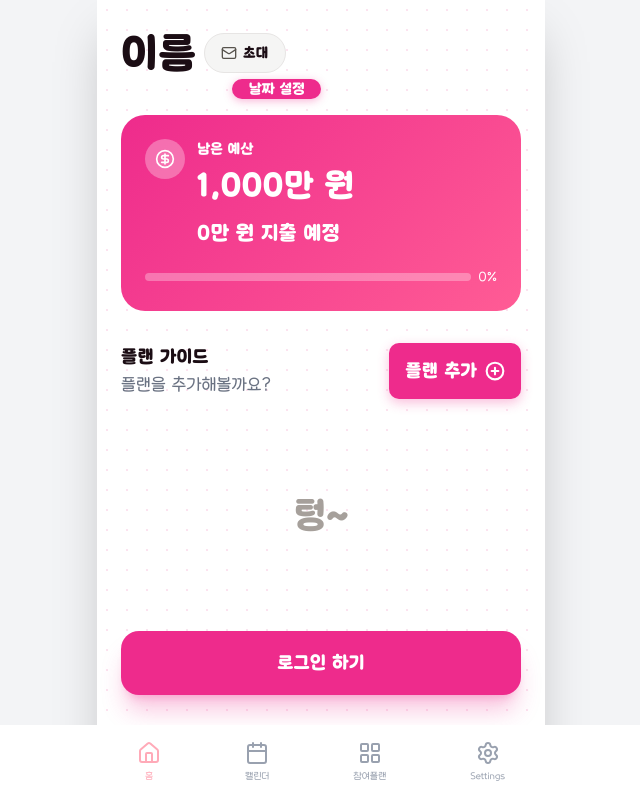
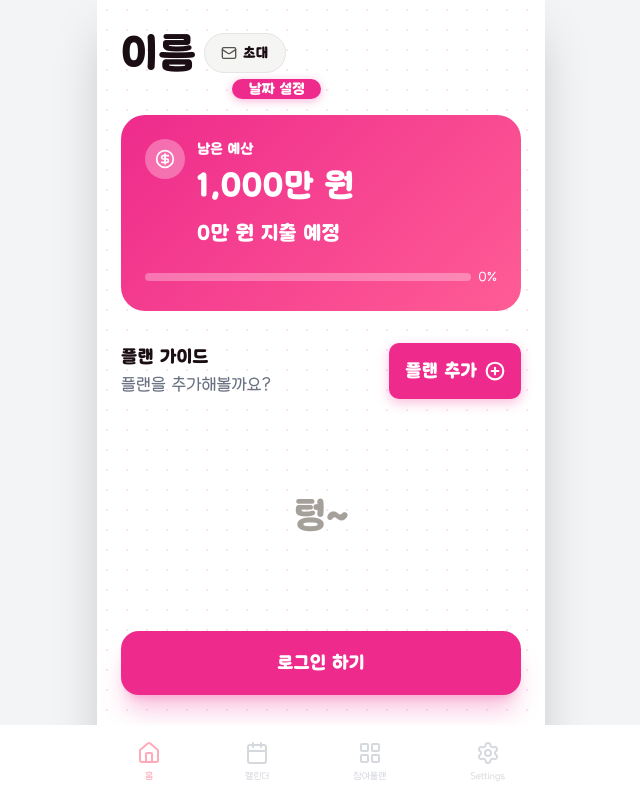
Before and after one commit to Junnnnnnnnnnn/wedding-plant, a Next.js app: page /main in a window 1280 px wide. Shown: the whole page, without its empty margins (319-959 px from the left). Built offline with nearby package versions, Linux system fonts and the light colour scheme.

Commit message:
feat: enhance AddPlanPage to support room-specific planning by adding roomId handling, improve BottomTabBar to restrict navigation based on login status, and update MainPage to conditionally render add plan button based on user permissions

```diff
--- a/app/add-plen/page.tsx
+++ b/app/add-plen/page.tsx
@@ -60,6 +60,12 @@ function AddPlanPageContent() {
     const parsed = Number(idParam);
     return Number.isNaN(parsed) ? null : parsed;
   }, [searchParams]);
+  const roomIdParam = searchParams.get("roomId");
+  const roomId = useMemo(() => {
+    if (!roomIdParam?.trim()) return null;
+    const n = Number(roomIdParam.trim());
+    return Number.isNaN(n) ? null : n;
+  }, [roomIdParam]);
 
   const [inputValue, setInputValue] = useState("");
   const [searchResults, setSearchResults] = useState<
@@ -1340,6 +1346,9 @@ function AddPlanPageContent() {
                   if (!isDateUndecided) {
                     body.startDate = formatDate(selectedDate);
                   }
+                  if (!editId && roomId != null) {
+                    body.roomId = roomId;
+                  }
 
                   setIsSaving(true);
                   try {
--- a/app/components/BottomTabBar.tsx
+++ b/app/components/BottomTabBar.tsx
@@ -2,6 +2,7 @@
 
 import { Home, Calendar, LayoutGrid, Settings } from "lucide-react";
 import { usePathname, useRouter } from "next/navigation";
+import { getToken } from "@/lib/api";
 
 export type TabType = "home" | "calendar" | "rooms" | "settings";
 
@@ -42,6 +43,7 @@ export default function BottomTabBar({
   const pathname = usePathname();
   const router = useRouter();
   const resolvedActiveTab = activeTab ?? pathnameToTab(pathname);
+  const isLoggedIn = !!getToken();
 
   const tabs: Array<{
     id: TabType;
@@ -55,6 +57,7 @@ export default function BottomTabBar({
   ];
 
   const handleClick = (tab: TabType) => {
+    if (!isLoggedIn && tab !== "home") return;
     if (onTabClick) {
       onTabClick(tab);
     } else {
@@ -92,13 +95,15 @@ export default function BottomTabBar({
             const isActive = resolvedActiveTab === tab.id;
             const iconColor = isActive ? "#ffaab8" : "#99a1af";
             const textColor = isActive ? "#ffaab8" : "#99a1af";
+            const isDisabled = !isLoggedIn && tab.id !== "home";
 
             return (
               <button
                 key={tab.id}
                 type="button"
-                className="flex flex-col items-center gap-1 px-4 py-2 -m-2"
+                className={`flex flex-col items-center gap-1 px-4 py-2 -m-2 transition-all ${isDisabled ? "pointer-events-none cursor-not-allowed opacity-40" : ""}`}
                 onClick={() => handleClick(tab.id)}
+                aria-disabled={isDisabled}
               >
                 <Icon
                   className="h-6 w-6"
--- a/app/main/page.tsx
+++ b/app/main/page.tsx
@@ -466,6 +466,17 @@ function MainPageContent() {
     !!shareCode && sharedRoomUser && sharedRoomUser !== "error";
   const isSharedLoading = !!shareCode && sharedRoomUser === null;
   const isRoomView = !!roomId?.trim();
+  /** roomId 모드에서 현재 로그인 유저의 해당 방 권한. READ면 플랜 추가 버튼 숨김 */
+  const myRoomPermission = useMemo(() => {
+    if (!isRoomView || !apiPlanData || apiPlanData === "none" || !apiPlanData.members?.length)
+      return undefined;
+    const myId = String(getPlanUserIdFromToken() ?? "").trim().toLowerCase();
+    if (!myId) return undefined;
+    const me = apiPlanData.members.find(
+      (m) => String(m.planUserId ?? "").trim().toLowerCase() === myId,
+    );
+    return me?.permission ?? undefined;
+  }, [isRoomView, apiPlanData]);
 
   const isPlanLoading = Boolean(
     !tokenChecked ||
@@ -991,9 +1002,7 @@ function MainPageContent() {
               {(shareCode || roomId) && (
                 <button
                   type="button"
-                  onClick={() =>
-                    roomId ? router.push("/plan-list") : router.push("/main")
-                  }
+                  onClick={() => router.push("/plan-list")}
                   className="flex h-12 w-12 shrink-0 items-center justify-center rounded-full bg-stone-600 text-white cursor-pointer hover:bg-stone-700 transition-colors"
                   aria-label="나가기"
                 >
@@ -1125,11 +1134,15 @@ function MainPageContent() {
                   </span>
                 )}
               </div>
+              {!(isRoomView && String(myRoomPermission ?? "").toUpperCase() === "READ") && (
               <button
                 type="button"
                 onClick={() => {
+                  const addPlanPath = roomId
+                    ? `/add-plen?roomId=${roomId}`
+                    : "/add-plen";
                   if (getToken()) {
-                    router.push("/add-plen");
+                    router.push(addPlanPath);
                     return;
                   }
                   if (isSharedView) {
@@ -1150,7 +1163,7 @@ function MainPageContent() {
                     setShowLoginRequiredModal(true);
                     return;
                   }
-                  router.push("/add-plen");
+                  router.push(addPlanPath);
                 }}
                 className="flex items-center gap-2 px-4 py-3 text-white rounded-lg font-bold text-lg transition-colors shadow-lg hover:opacity-90 active:opacity-80 active:scale-95 transform transition-transform"
                 style={{
@@ -1171,6 +1184,7 @@ function MainPageContent() {
                 플랜 추가
                 <CirclePlus className="h-5 w-5 text-white" strokeWidth={2.5} />
               </button>
+              )}
             </div>
             <ul className="mt-4 w-full flex flex-col gap-3 min-h-[200px] relative">
               {(scheduleLoading || isSharedLoading) &&
@@ -1310,7 +1324,11 @@ function MainPageContent() {
           scrollDirection={scrollDirection}
           onTabClick={(tab) => {
             if (tab === "home") {
-              if (window.location.pathname === "/main") {
+              // /main?roomId= 또는 /main?share= 일 때는 /main으로 이동(쿼리 제거), 그 외 /main이면 새로고침
+              if (
+                window.location.pathname === "/main" &&
+                !window.location.search
+              ) {
                 router.refresh();
               } else {
                 router.push("/main");
```
